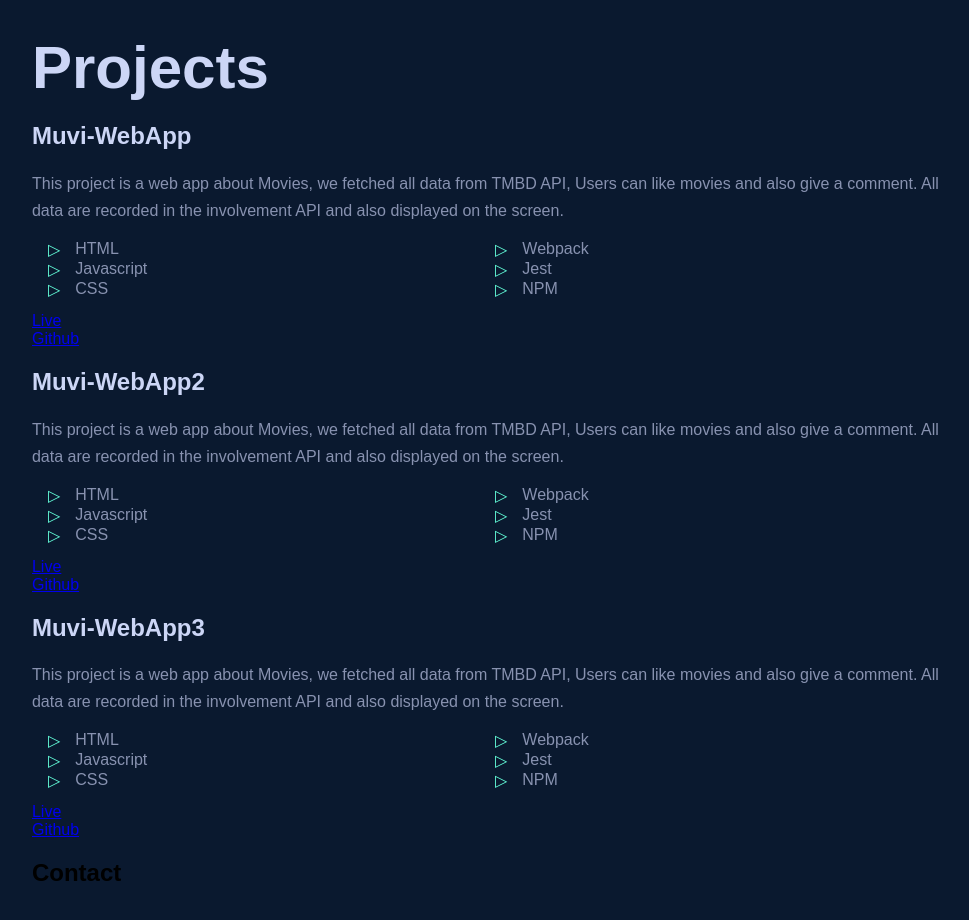
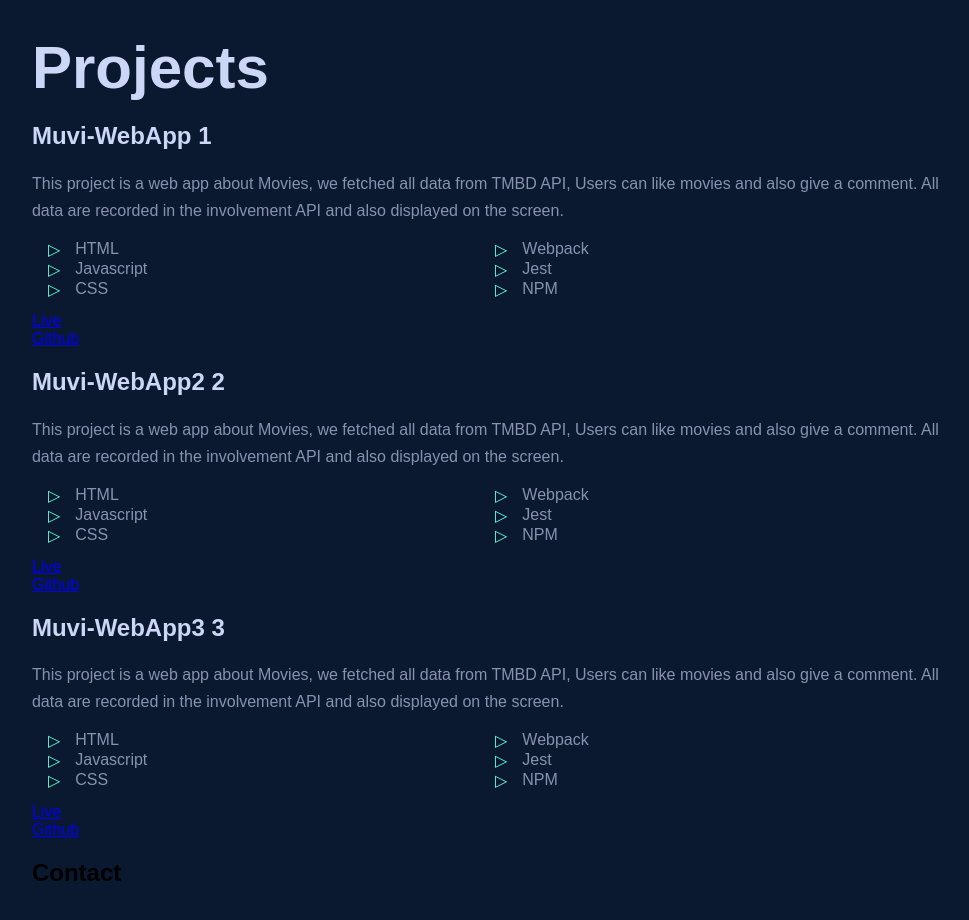
Before and after one commit to Farida-Hamid/Personal-Website, a React (Create React App) app: page / in a window 1280 px wide. Shown: the part 1501-2421 px from the top of the page, without its empty margins (153-1122 px from the left). Built offline with nearby package versions, Linux system fonts and the light colour scheme.

Commit message:
Remove key warning

```diff
--- a/src/components/ProjectCard.js
+++ b/src/components/ProjectCard.js
@@ -1,12 +1,12 @@
 import React from "react";
-// import PropTypes from 'prop-types';
 
-const ProjectCard = ({ name, description, tech, liveLink, githubLink }) => {
+const ProjectCard = ({ id, name, description, tech, liveLink, githubLink }) => {
 
   return (
     <div style={{color: "var(--lightest-slate)"}}>
-      <h2>{name}</h2>
+      <h2>{name} {id}</h2>
       <p>{description}</p>
+
       <ul>
         {tech.map ((item, index) => (
           <li key={index}> <div className="robotic">▷</div> {item}</li>
@@ -19,8 +19,4 @@ const ProjectCard = ({ name, description, tech, liveLink, githubLink }) => {
   )
 };
 
-// ProjectCard.propTypes = {
-//   key: PropTypes.number.isRequired
-// }
-
 export default ProjectCard;
--- a/src/components/Projects.js
+++ b/src/components/Projects.js
@@ -35,6 +35,7 @@ const Projects = () => {
         {list.map((project) => (
           <ProjectCard
             key={project.id}
+            id={project.id}
             name={project.name}
             description={project.description}
             tech={project.tech}
```
